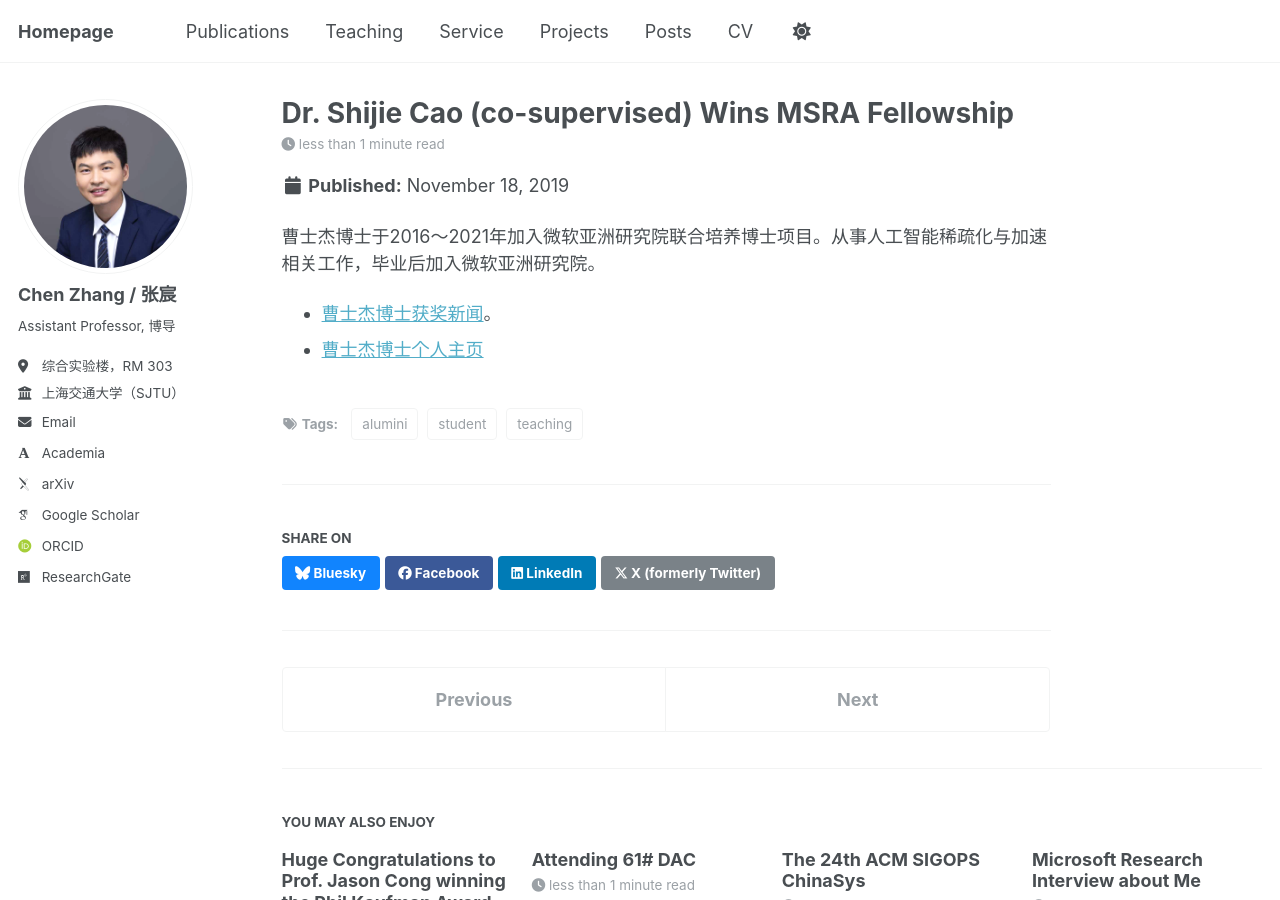
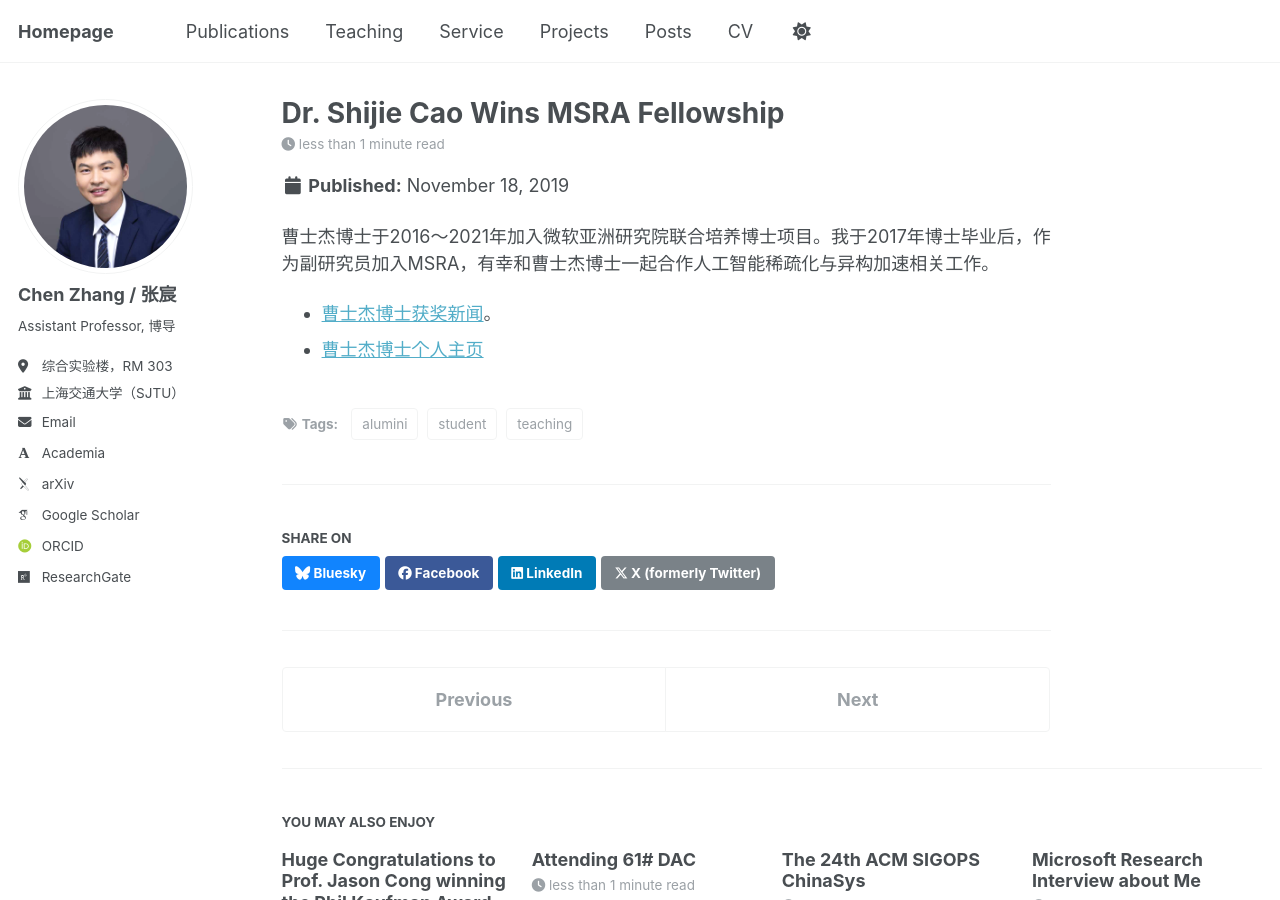
Before and after one commit to chenzhangsjtu/chenzhangsjtu.github.io, a Jekyll site: the page built from _posts/2019-11-18-student.md, in a window 1280 px wide and 900 px high. Built offline with Jekyll 4.4.1, drawn with Linux system fonts in a browser that asks for light colours; some web fonts are replaced.

Commit message:
Update 2019-11-18-student.md

```diff
--- a/_posts/2019-11-18-student.md
+++ b/_posts/2019-11-18-student.md
@@ -1,5 +1,5 @@
 ---
-title: 'Dr. Shijie Cao (co-supervised) Wins MSRA Fellowship'
+title: 'Dr. Shijie Cao Wins MSRA Fellowship'
 date: 2019-11-18
 excerpt: "恭喜曹士杰博士获得MSRA Fellowship！<br/><img src='/images/awards/shijie-short.jpg'>"
 permalink: /posts/2019/11/18/
@@ -9,6 +9,6 @@ tags:
   - alumini
 ---
 
-曹士杰博士于2016～2021年加入微软亚洲研究院联合培养博士项目。从事人工智能稀疏化与加速相关工作，毕业后加入微软亚洲研究院。
+曹士杰博士于2016～2021年加入微软亚洲研究院联合培养博士项目。我于2017年博士毕业后，作为副研究员加入MSRA，有幸和曹士杰博士一起合作人工智能稀疏化与异构加速相关工作。
 - [曹士杰博士获奖新闻](http://cs.hit.edu.cn/2019/1118/c11270a232986/pagem.htm)。
 - [曹士杰博士个人主页](https://www.microsoft.com/en-us/research/people/shijiecao/)
```
